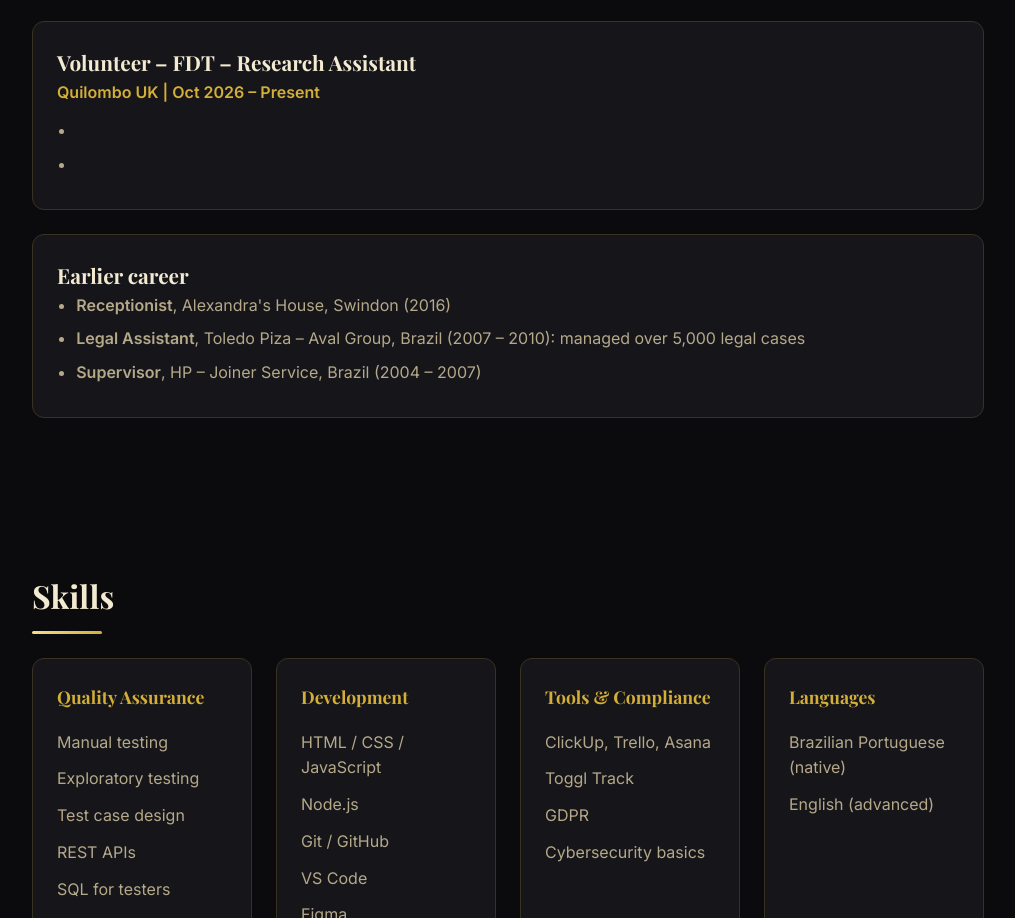
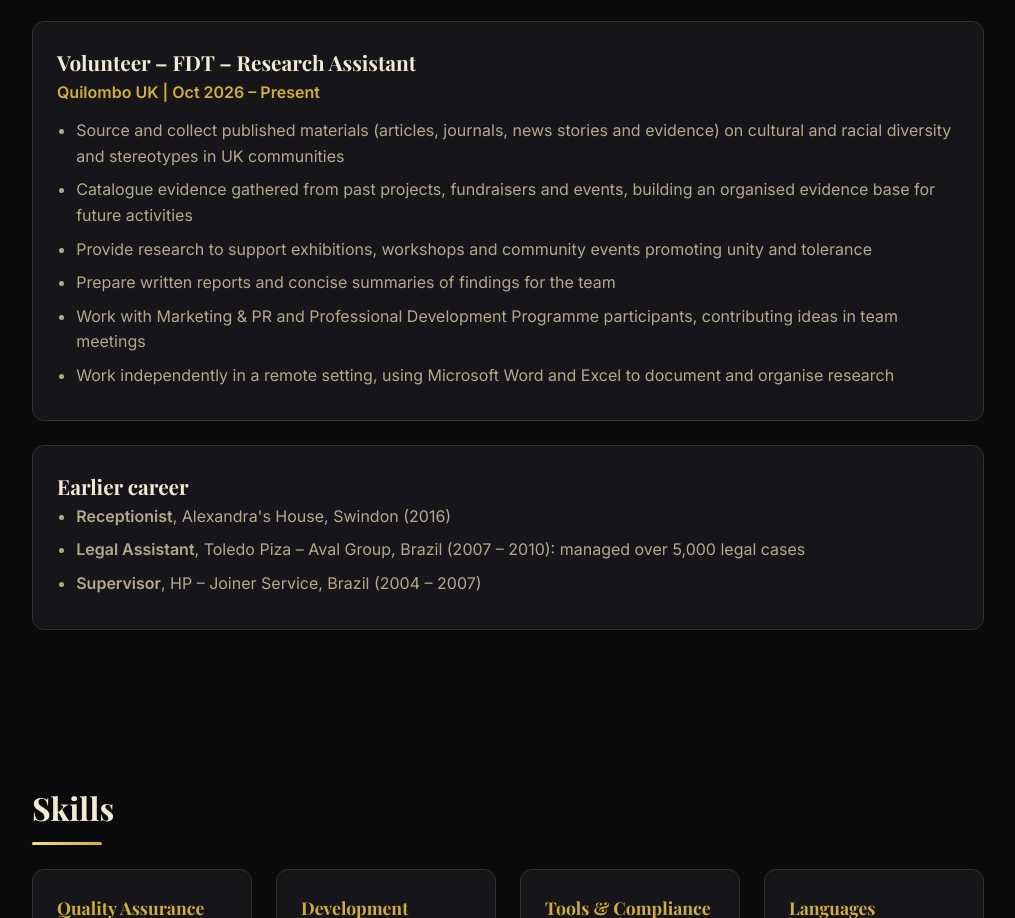
Before and after one commit to mirellashortfreitas/My_portfolio, a website: page public/index.html in a window 1280 px wide. Shown: the part 1937-2855 px from the top of the page, without its empty margins (132-1147 px from the left). Drawn offline with nearby package versions, Linux system fonts and the light colour scheme; no server answers.

Commit message:
volunteer bullet points

```diff
--- a/public/index.html
+++ b/public/index.html
@@ -75,8 +75,12 @@
           <h3>Volunteer – FDT – Research Assistant</h3>
           <p class="company">Quilombo UK | Oct 2026 – Present</p>
           <ul>
-              <li></li>
-              <li></li>
+              <li>Source and collect published materials (articles, journals, news stories and evidence) on cultural and racial diversity and stereotypes in UK communities</li>
+              <li>Catalogue evidence gathered from past projects, fundraisers and events, building an organised evidence base for future activities</li>
+              <li>Provide research to support exhibitions, workshops and community events promoting unity and tolerance</li>
+              <li>Prepare written reports and concise summaries of findings for the team</li>
+              <li>Work with Marketing &amp; PR and Professional Development Programme participants, contributing ideas in team meetings</li>
+              <li>Work independently in a remote setting, using Microsoft Word and Excel to document and organise research</li>
           </ul>
       </article>
 
```
